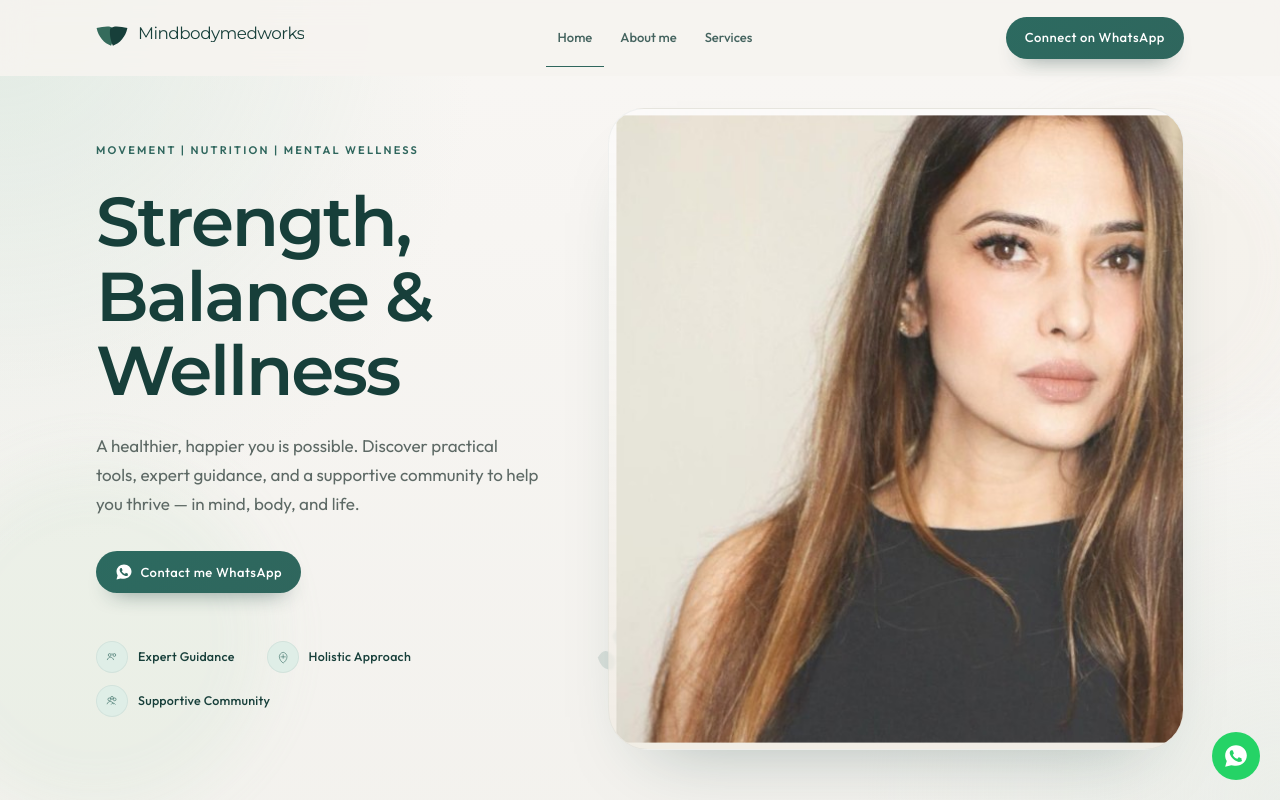
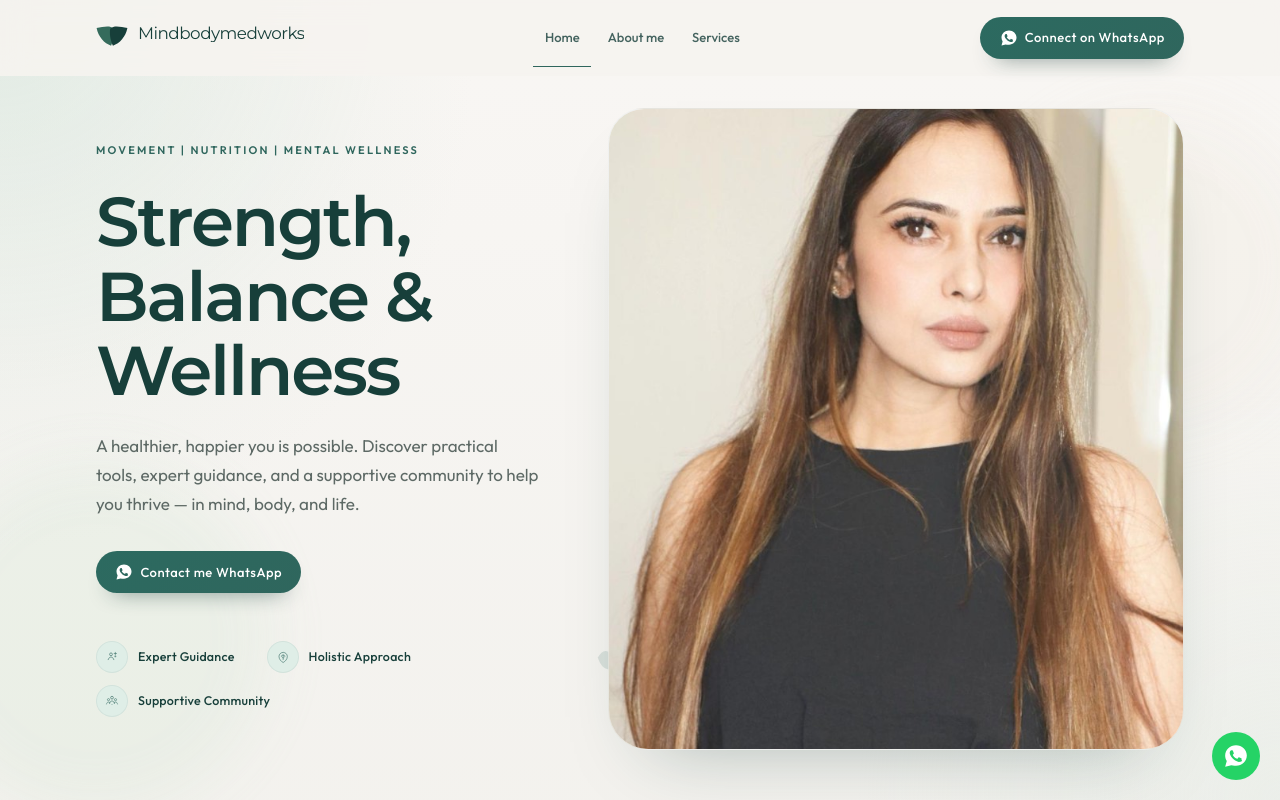
Before and after one commit to rudraigowri/mindbodymedworks, a Next.js app: page / in a window 1280 px wide. Shown: the top 800 px of the page. Built offline with nearby package versions, Linux system fonts and the light colour scheme; no server answers.

Commit message:
Merge remote main into local project

```diff
--- a/components/Header.tsx
+++ b/components/Header.tsx
@@ -16,24 +16,41 @@ export function Header() {
 
   useEffect(() => {
     const onScroll = () => setScrolled(window.scrollY > 8);
+
     onScroll();
-    window.addEventListener("scroll", onScroll, { passive: true });
+
+    window.addEventListener("scroll", onScroll, {
+      passive: true,
+    });
+
     return () => window.removeEventListener("scroll", onScroll);
   }, []);
 
   useEffect(() => {
-    const sync = () => setActive(window.location.hash || "#home");
+    const sync = () => {
+      setActive(window.location.hash || "#home");
+    };
+
     sync();
+
     window.addEventListener("hashchange", sync);
+
     return () => window.removeEventListener("hashchange", sync);
   }, []);
 
   useEffect(() => {
     document.body.classList.toggle("menu-open", open);
+
     const onKey = (event: KeyboardEvent) => {
-      if (event.key === "Escape") setOpen(false);
+      if (event.key === "Escape") {
+        setOpen(false);
+      }
     };
-    if (open) window.addEventListener("keydown", onKey);
+
+    if (open) {
+      window.addEventListener("keydown", onKey);
+    }
+
     return () => {
       document.body.classList.remove("menu-open");
       window.removeEventListener("keydown", onKey);
@@ -44,15 +61,26 @@ export function Header() {
     <header
       className={cn(
         "site-header sticky top-0 z-50 border-b border-transparent bg-ivory/80 backdrop-blur-xl transition-[border-color,box-shadow] duration-300",
-        scrolled ? "border-border shadow-[0_10px_30px_-20px_rgba(23,63,58,0.35)]" : "",
+        scrolled
+          ? "border-border shadow-[0_10px_30px_-20px_rgba(23,63,58,0.35)]"
+          : ""
       )}
     >
       <div className="relative z-50 mx-auto flex h-full max-w-6xl items-center justify-between gap-4 px-5 lg:px-8">
-        <a href="#home" className="min-h-11 min-w-0 py-1" onClick={() => setActive("#home")}>
+        {/* Logo */}
+        <a
+          href="#home"
+          className="min-h-11 min-w-0 py-1"
+          onClick={() => setActive("#home")}
+        >
           <Logo compact />
         </a>
 
-        <nav aria-label="Primary" className="hidden items-center lg:flex">
+        {/* Desktop navigation */}
+        <nav
+          aria-label="Primary"
+          className="hidden items-center lg:flex"
+        >
           {site.nav.map((item) => (
             <a
               key={item.href}
@@ -66,13 +94,20 @@ export function Header() {
           ))}
         </nav>
 
+        {/* WhatsApp CTA */}
         <div className="hidden lg:block">
-          <WhatsAppButton className="shadow-[0_14px_24px_-18px_rgba(23,63,58,0.85)]" showIcon={false}>Connect on WhatsApp</WhatsAppButton>
+          <WhatsAppButton
+            className="shadow-[0_14px_24px_-18px_rgba(23,63,58,0.85)]"
+            showIcon={true}
+          >
+            Connect on WhatsApp
+          </WhatsAppButton>
         </div>
 
+        {/* Mobile menu button */}
         <button
           type="button"
-          className="inline-flex min-h-11 min-w-11 items-center justify-center rounded-full border border-border text-deep-teal lg:hidden"
+          className="inline-flex min-h-11 min-w-11 items-center justify-center rounded-full border border-border text-deep-teal transition-colors hover:bg-sage/30 lg:hidden"
           aria-expanded={open}
           aria-controls={panelId}
           aria-label={open ? "Close menu" : "Open menu"}
@@ -83,7 +118,12 @@ export function Header() {
         </button>
       </div>
 
-      <MobileMenu open={open} onClose={() => setOpen(false)} panelId={panelId} />
+      {/* Mobile menu */}
+      <MobileMenu
+        open={open}
+        onClose={() => setOpen(false)}
+        panelId={panelId}
+      />
     </header>
   );
 }
--- a/components/Hero.tsx
+++ b/components/Hero.tsx
@@ -13,55 +13,80 @@ export function Hero() {
     >
       <div className="mx-auto max-w-6xl px-4 pb-12 pt-5 sm:px-6 lg:px-8 lg:pb-16 lg:pt-8">
         <div className="grid items-center gap-7 lg:grid-cols-[0.9fr_1.1fr] lg:gap-8 xl:gap-10">
+
+          {/* Left: Hero content */}
           <div className="hero-copy order-1 lg:pr-6">
-            <p className="eyebrow tracking-[0.16em] text-[#5a6d66]">{site.heroKicker}</p>
+            <p className="eyebrow tracking-[0.16em] text-[#5a6d66]">
+              {site.heroKicker}
+            </p>
+
             <h1
               id="hero-heading"
-              className="mt-5 max-w-none font-serif leading-[0.82] tracking-[-0.06em] text-deep-teal text-[clamp(3rem,6vw,6.8rem)] lg:mt-6 lg:max-w-[11ch]"
+              className="mt-5 max-w-none font-serif leading-[0.86] tracking-[-0.06em] text-deep-teal text-[clamp(3rem,6vw,6.8rem)] lg:mt-6 lg:max-w-[11ch]"
             >
               Strength, Balance &amp; Wellness
             </h1>
+
             <p className="mt-6 max-w-[40ch] text-[0.98rem] leading-[1.7] text-muted sm:text-[1.05rem] lg:text-[1.12rem]">
               {site.heroIntro}
             </p>
+
             <div className="mt-8">
               <WhatsAppButton>Contact me WhatsApp</WhatsAppButton>
             </div>
+
             <ul className="mt-10 flex flex-col gap-3 sm:flex-row sm:flex-wrap sm:gap-x-8 sm:gap-y-3 lg:mt-12">
               {site.trust.map((item) => (
-                <li key={item.title} className="flex items-center gap-2.5 text-[0.78rem] font-medium tracking-[0.02em] text-deep-teal">
+                <li
+                  key={item.title}
+                  className="flex items-center gap-2.5 text-[0.78rem] font-medium tracking-[0.02em] text-deep-teal"
+                >
                   <span className="flex h-8 w-8 shrink-0 items-center justify-center rounded-full bg-sage text-sage-dark shadow-[inset_0_0_0_1px_rgba(23,63,58,0.06)]">
-                    <Mark name={item.icon as MarkName} className="[&_svg]:h-4 [&_svg]:w-4" />
+                    <Mark
+                      name={item.icon as MarkName}
+                      className="[&_svg]:h-4 [&_svg]:w-4"
+                    />
                   </span>
+
                   {item.title}
                 </li>
               ))}
             </ul>
           </div>
 
+          {/* Right: Portrait */}
           <div className="relative order-2 w-full lg:order-2">
             <div className="relative mx-auto w-full max-w-[24rem] sm:max-w-[28rem] lg:max-w-[34rem] xl:max-w-[36rem]">
+
+              {/* Decorative olive */}
               <DoodleOlive
-                className="pointer-events-none absolute -left-5 bottom-8 hidden h-28 w-18 text-sage-dark/25 lg:block"
+                className="pointer-events-none absolute -left-5 bottom-8 hidden h-28 w-[4.5rem] text-sage-dark/25 lg:block"
                 delay="0.35s"
               />
+
+              {/* Decorative fern */}
               <DoodleFern
                 className="pointer-events-none absolute -right-2 top-8 hidden h-32 w-20 text-sage-dark/22 lg:block"
                 delay="0.55s"
               />
 
-              <div className="hero-arch relative overflow-hidden rounded-[1.85rem] border border-white/60 sm:rounded-[2.2rem] lg:rounded-[2.6rem]">
-                <div className="relative aspect-[3/4.1] sm:aspect-[4/4.8] lg:aspect-[1.16] lg:min-h-[38rem] xl:min-h-[40rem]">
+              {/* Portrait frame */}
+              <div className="hero-arch relative overflow-hidden rounded-[1.85rem] border border-white/60 bg-sage/10 shadow-[0_20px_60px_rgba(23,63,58,0.08)] sm:rounded-[2.2rem] lg:rounded-[2.6rem]">
+
+                <div className="relative aspect-[3/4.1] sm:aspect-[4/4.8] lg:h-[38rem] lg:aspect-auto xl:h-[40rem]">
+
                   <Portrait
                     priority
-                    className="scale-[0.98]"
-                    objectPosition="50% 18%"
+                    className="h-full w-full"
+                    objectPosition="50% 25%"
                     sizes="(max-width: 640px) 84vw, (max-width: 1024px) 70vw, 34vw"
                   />
+
                 </div>
               </div>
             </div>
           </div>
+
         </div>
       </div>
     </section>
--- a/components/Icons.tsx
+++ b/components/Icons.tsx
@@ -3,8 +3,19 @@ import { cn } from "@/lib/utils";
 
 const paths = {
   movement: (
-    <svg viewBox="0 0 48 48" className="h-11 w-11" aria-hidden="true">
-      <circle cx="24" cy="12" r="3.2" fill="none" stroke="currentColor" strokeWidth="1.6" />
+    <svg
+      viewBox="0 0 48 48"
+      className="h-11 w-11"
+      aria-hidden="true"
+    >
+      <circle
+        cx="24"
+        cy="12"
+        r="3.2"
+        fill="none"
+        stroke="currentColor"
+        strokeWidth="1.6"
+      />
       <path
         d="M16 22l6-2 3 7 5-1 5 9-4 1.5-3.5-6.5-4 6.5-6.5-3.5 3.5-6.5-4.5-4.5"
         fill="none"
@@ -15,8 +26,13 @@ const paths = {
       />
     </svg>
   ),
+
   nutrition: (
-    <svg viewBox="0 0 48 48" className="h-11 w-11" aria-hidden="true">
+    <svg
+      viewBox="0 0 48 48"
+      className="h-11 w-11"
+      aria-hidden="true"
+    >
       <path
         d="M24 8v6M16 24c0-6 3.8-10.5 8-10.5S32 18 32 24v1.5H16V24Zm1.5 5h13c.7 4.5-3 9-6.5 9s-7.2-4.5-6.5-9Z"
         fill="none"
@@ -27,8 +43,13 @@ const paths = {
       />
     </svg>
   ),
+
   mind: (
-    <svg viewBox="0 0 48 48" className="h-11 w-11" aria-hidden="true">
+    <svg
+      viewBox="0 0 48 48"
+      className="h-11 w-11"
+      aria-hidden="true"
+    >
       <path
         d="M24 10c6 0 10.5 4.4 10.5 10.2 0 2.6-.9 4.4-2.6 6.1V32h-5.2v3.4h-5.4V32h-5.2v-5.7c-1.7-1.7-2.6-3.5-2.6-6.1C13.5 14.4 18 10 24 10Z"
         fill="none"
@@ -38,37 +59,204 @@ const paths = {
       />
     </svg>
   ),
+
+  /*
+   * Expert Guidance
+   * Person + small sparkle
+   */
   guidance: (
-    <svg viewBox="0 0 48 48" className="h-8 w-8" aria-hidden="true">
-      <circle cx="17" cy="18" r="4.2" fill="none" stroke="currentColor" strokeWidth="1.8" />
-      <circle cx="31" cy="18" r="4.2" fill="none" stroke="currentColor" strokeWidth="1.8" />
-      <path d="M10 32c1.6-4.8 5.1-7.2 9.3-7.2s7.7 2.4 9.3 7.2" fill="none" stroke="currentColor" strokeWidth="1.8" strokeLinecap="round" />
-      <path d="M23 14.5c1.2 0 2.4.3 3.4.8" fill="none" stroke="currentColor" strokeWidth="1.5" strokeLinecap="round" />
+    <svg
+      viewBox="0 0 48 48"
+      className="h-8 w-8"
+      aria-hidden="true"
+    >
+      <circle
+        cx="21"
+        cy="16"
+        r="4.2"
+        fill="none"
+        stroke="currentColor"
+        strokeWidth="1.8"
+      />
+
+      <path
+        d="M12.5 32c1.6-5.2 4.6-7.8 8.5-7.8s6.9 2.6 8.5 7.8"
+        fill="none"
+        stroke="currentColor"
+        strokeWidth="1.8"
+        strokeLinecap="round"
+      />
+
+      {/* Sparkle */}
+      <path
+        d="M34 10v7M30.5 13.5h7"
+        fill="none"
+        stroke="currentColor"
+        strokeWidth="1.6"
+        strokeLinecap="round"
+      />
+
+      <path
+        d="M34 20v4M32 22h4"
+        fill="none"
+        stroke="currentColor"
+        strokeWidth="1.4"
+        strokeLinecap="round"
+      />
     </svg>
   ),
+
+  /*
+   * Holistic Approach
+   * Leaf + heart
+   */
   tools: (
-    <svg viewBox="0 0 48 48" className="h-8 w-8" aria-hidden="true">
-      <path d="M24.5 10c6.5 1.2 11.5 6.4 11.5 13.2 0 8.1-6.5 15.8-11.5 18.8-5-3-11.5-10.7-11.5-18.8C13 16.4 18 11.2 24.5 10Z" fill="none" stroke="currentColor" strokeWidth="1.7" strokeLinejoin="round" />
-      <path d="M24.5 17v11M18 23.5h13" fill="none" stroke="currentColor" strokeWidth="1.7" strokeLinecap="round" />
+    <svg
+      viewBox="0 0 48 48"
+      className="h-8 w-8"
+      aria-hidden="true"
+    >
+      {/* Leaf */}
+      <path
+        d="M24.5 10C32 10.8 37 15.8 37 22.5c0 7.8-6.1 14.8-12.5 18-6.4-3.2-12.5-10.2-12.5-18C12 15.8 17 10.8 24.5 10Z"
+        fill="none"
+        stroke="currentColor"
+        strokeWidth="1.7"
+        strokeLinejoin="round"
+      />
+
+      {/* Leaf vein */}
+      <path
+        d="M24.5 16v16"
+        fill="none"
+        stroke="currentColor"
+        strokeWidth="1.5"
+        strokeLinecap="round"
+      />
+
+      {/* Small heart */}
+      <path
+        d="M24.5 27.5c-2.7-2.3-5.2-3.8-5.2-6.1 0-1.5 1-2.5 2.3-2.5 1.2 0 2.1.7 2.9 1.7.8-1 1.7-1.7 2.9-1.7 1.3 0 2.3 1 2.3 2.5 0 2.3-2.5 3.8-5.2 6.1Z"
+        fill="none"
+        stroke="currentColor"
+        strokeWidth="1.4"
+        strokeLinejoin="round"
+      />
     </svg>
   ),
+
+  /*
+   * Supportive Community
+   * Three connected people
+   */
   community: (
-    <svg viewBox="0 0 48 48" className="h-8 w-8" aria-hidden="true">
-      <circle cx="16" cy="19" r="4.2" fill="none" stroke="currentColor" strokeWidth="1.8" />
-      <circle cx="24" cy="14.5" r="4.2" fill="none" stroke="currentColor" strokeWidth="1.8" />
-      <circle cx="32" cy="19" r="4.2" fill="none" stroke="currentColor" strokeWidth="1.8" />
-      <path d="M9.5 32.5c1.5-4.6 4.9-7 9.2-7s7.7 2.4 9.2 7" fill="none" stroke="currentColor" strokeWidth="1.8" strokeLinecap="round" />
-      <path d="M22 33.5c1.3-2.1 3.1-3.2 5.6-3.2 2.7 0 4.8 1.5 6.2 3.7" fill="none" stroke="currentColor" strokeWidth="1.6" strokeLinecap="round" />
+    <svg
+      viewBox="0 0 48 48"
+      className="h-8 w-8"
+      aria-hidden="true"
+    >
+      {/* Center person */}
+      <circle
+        cx="24"
+        cy="14"
+        r="4.1"
+        fill="none"
+        stroke="currentColor"
+        strokeWidth="1.8"
+      />
+
+      <path
+        d="M16.5 31.5c1.2-5 3.8-7.5 7.5-7.5s6.3 2.5 7.5 7.5"
+        fill="none"
+        stroke="currentColor"
+        strokeWidth="1.8"
+        strokeLinecap="round"
+      />
+
+      {/* Left person */}
+      <circle
+        cx="13.5"
+        cy="20"
+        r="3.2"
+        fill="none"
+        stroke="currentColor"
+        strokeWidth="1.6"
+      />
+
+      <path
+        d="M7.5 33c.8-3.8 2.8-5.8 6-5.8 1.6 0 3 .5 4.1 1.6"
+        fill="none"
+        stroke="currentColor"
+        strokeWidth="1.6"
+        strokeLinecap="round"
+      />
+
+      {/* Right person */}
+      <circle
+        cx="34.5"
+        cy="20"
+        r="3.2"
+        fill="none"
+        stroke="currentColor"
+        strokeWidth="1.6"
+      />
+
+      <path
+        d="M30.4 28.8c1.1-1.1 2.5-1.6 4.1-1.6 3.2 0 5.2 2 6 5.8"
+        fill="none"
+        stroke="currentColor"
+        strokeWidth="1.6"
+        strokeLinecap="round"
+      />
+
+      {/* Connection dots */}
+      <circle
+        cx="24"
+        cy="35"
+        r="1.3"
+        fill="currentColor"
+      />
     </svg>
   ),
 } as const;
 
 export type MarkName = keyof typeof paths;
 
-export function Mark({ name, className }: { name: MarkName; className?: string }) {
-  return <span className={cn("inline-flex text-sage-dark", className)}>{paths[name]}</span>;
+export function Mark({
+  name,
+  className,
+}: {
+  name: MarkName;
+  className?: string;
+}) {
+  return (
+    <span
+      className={cn(
+        "inline-flex shrink-0 text-sage-dark",
+        className
+      )}
+    >
+      {paths[name]}
+    </span>
+  );
 }
 
-export function Icon({ src, size = 64, className }: { src: string; size?: number; className?: string }) {
-  return <Image src={src} alt="" width={size} height={size} className={className} />;
+export function Icon({
+  src,
+  size = 64,
+  className,
+}: {
+  src: string;
+  size?: number;
+  className?: string;
+}) {
+  return (
+    <Image
+      src={src}
+      alt=""
+      width={size}
+      height={size}
+      className={className}
+    />
+  );
 }
--- a/components/ui/footer-section-1-utils/social-cloud.tsx
+++ b/components/ui/footer-section-1-utils/social-cloud.tsx
@@ -7,10 +7,20 @@ const socials = [
     label: "Instagram",
     href: site.social.instagram,
     icon: (
-      <svg viewBox="0 0 24 24" aria-hidden="true" className="h-4 w-4 fill-none stroke-current stroke-[1.8]">
+      <svg
+        viewBox="0 0 24 24"
+        aria-hidden="true"
+        className="h-4 w-4 fill-none stroke-current stroke-[1.8]"
+      >
         <rect x="3.5" y="3.5" width="17" height="17" rx="5" />
         <circle cx="12" cy="12" r="4" />
-        <circle cx="17.3" cy="6.7" r="1.1" fill="currentColor" stroke="none" />
+        <circle
+          cx="17.3"
+          cy="6.7"
+          r="1.1"
+          fill="currentColor"
+          stroke="none"
+        />
       </svg>
     ),
   },
@@ -18,7 +28,11 @@ const socials = [
     label: "X",
     href: site.social.x,
     icon: (
-      <svg viewBox="0 0 24 24" aria-hidden="true" className="h-4 w-4 fill-current">
+      <svg
+        viewBox="0 0 24 24"
+        aria-hidden="true"
+        className="h-4 w-4 fill-current"
+      >
         <path d="M18.9 2.8h3.1l-6.8 7.8 8 11.4h-6.2l-4.9-7.2-5.5 7.2H1.4l6.9-7.9-8.2-11.3h6.3l4.4 6.7 5.1-6.7Zm-1.1 17.2h1.7L7.3 4.8H5.5l12.3 15.2Z" />
       </svg>
     ),
@@ -27,25 +41,29 @@ const socials = [
     label: "LinkedIn",
     href: site.social.linkedin,
     icon: (
-      <svg viewBox="0 0 24 24" aria-hidden="true" className="h-4 w-4 fill-current">
+      <svg
+        viewBox="0 0 24 24"
+        aria-hidden="true"
+        className="h-4 w-4 fill-current"
+      >
         <path d="M6.9 8.4a1.6 1.6 0 1 1 0-3.2 1.6 1.6 0 0 1 0 3.2ZM5.6 9.8h2.6v9.7H5.6V9.8Zm4.7 0h2.5v1.3h.1c.4-.7 1.3-1.5 2.9-1.5 3 0 3.6 2 3.6 4.7v5.2h-2.6v-4.8c0-1.2 0-2.7-1.6-2.7s-1.9 1.3-1.9 2.6v4.9h-2.6V9.8Z" />
-      </svg>
-    ),
-  },
-  {
-    label: "Therapy",
-    href: site.social.medium,
-    icon: (
-      <svg viewBox="0 0 24 24" aria-hidden="true" className="h-4 w-4 fill-current">
-        <path d="M4.2 5.2c0-.4.3-.7.7-.7h12.2c.4 0 .7.3.7.7V18.8c0 .4-.3.7-.7.7H4.9a.7.7 0 0 1-.7-.7V5.2Zm2.8 1.6h1.1l1.7 5.8 1.8-5.8h1.1l-2.3 7.3h-1.1L7 6.8Zm7.2 0h2.7v.9h-1.8v5.5h1.8v.9h-2.7v-7.3Z" />
       </svg>
     ),
   },
 ];
 
-export function SocialCloud({ className }: { className?: string }) {
+export function SocialCloud({
+  className,
+}: {
+  className?: string;
+}) {
   return (
-    <div className={cn("flex flex-wrap items-center justify-center gap-3", className)}>
+    <div
+      className={cn(
+        "flex flex-wrap items-center justify-center gap-3",
+        className
+      )}
+    >
       {socials.map(({ label, href, icon }) => (
         <motion.a
           key={label}
--- a/components/ui/footer-section-1.tsx
+++ b/components/ui/footer-section-1.tsx
@@ -13,7 +13,6 @@ const quickLinks = [
 
 const supportLinks = [
   { href: site.social.instagram, label: "Instagram", external: true },
-  { href: site.social.medium, label: "Therapy blog", external: true },
   { href: site.social.linkedin, label: "LinkedIn", external: true },
 ];
 
```
Also changed, not shown: components/FinalCta.tsx (+23 -5 lines), components/MobileMenu.tsx (+170 -26 lines), components/QuoteBanner.tsx (+59 -13 lines).
